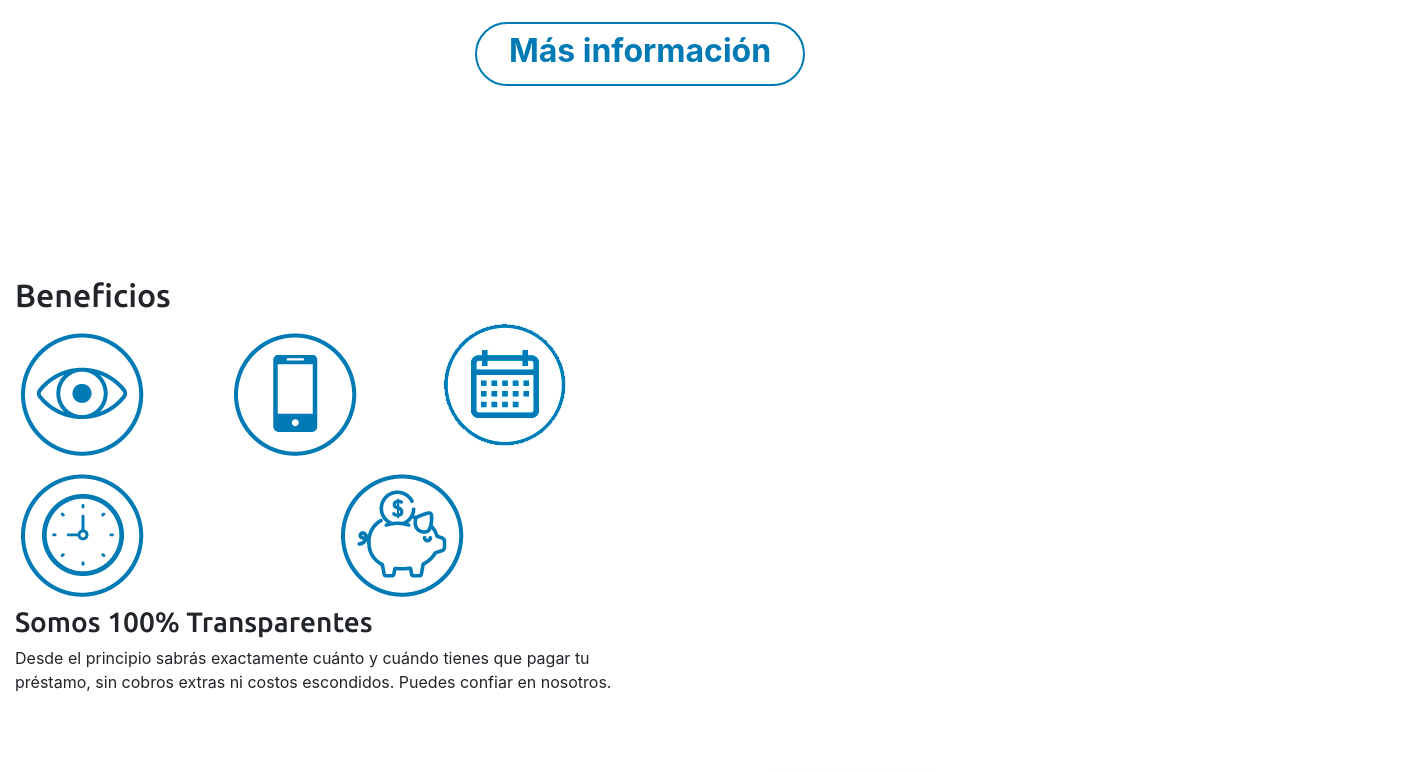
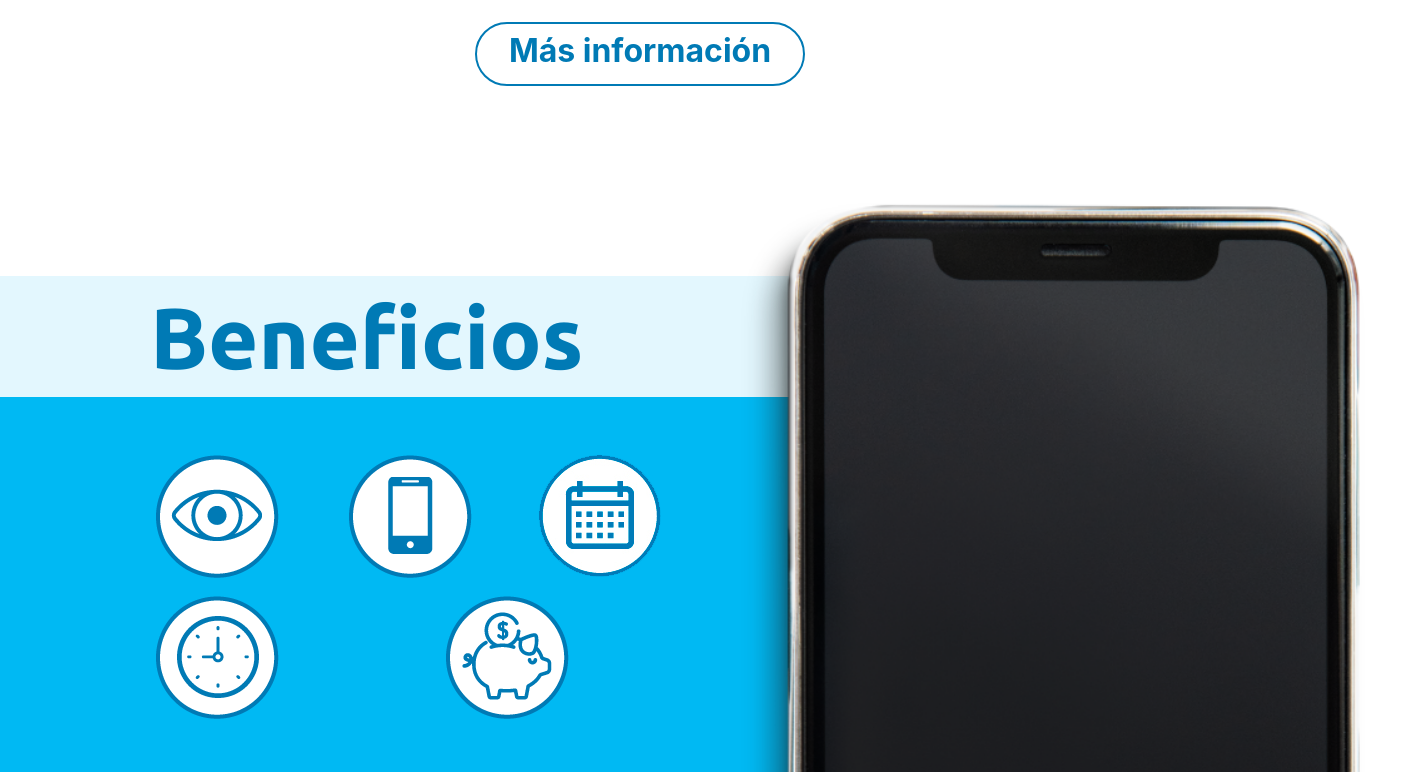
Before and after one commit to LuisValladaresC/kutenda, a plain HTML site: page index.html in a window 1280 px wide. Shown: the part 5100-5872 px from the top of the page, 1421 px wide, since content can reach past the window. Drawn offline with nearby package versions, Linux system fonts and the light colour scheme.

Commit message:
Maquetacion seccion beneficios

```diff
--- a/css/dev/beneficios.css
+++ b/css/dev/beneficios.css
@@ -0,0 +1,71 @@
+/* --------------------------- *\
+        FUNCIONAMIENTOS
+\* --------------------------- */
+
+#beneficios {
+    padding: 0;
+    position: relative;
+}
+
+    .beneficios-titulo {
+        font-size: 5.4em;
+        font-weight: 600;
+        color: var(--color-principal);
+        text-align: left;
+
+        background-color: #E3F7FE;
+        padding: 0.1em 0;
+        padding-left: 150px;
+        margin: 0;
+    }
+
+    .beneficios-contenido {
+        background-color: var(--color-secundario);
+        padding-left: 150px;
+    }
+
+        .beneficios-contenido-imagen {
+            display: flex;
+            align-items: center;
+        }
+
+            .beneficios-contenido-imagen img {
+
+            }
+
+        .beneficios-contenido-subtitulo {
+            font-size: 3.6em;
+            color: var(--color-white);
+            display: inline-block;
+        }
+
+        .beneficios-contenido-parrafo {
+            font-size: 2em;
+            font-weight: 300;
+            line-height: 1.2;
+            color: var(--color-white);
+
+            margin-top: .5em;
+            margin-bottom: 140px;
+        }
+
+    .beneficios-imagen {
+        position: absolute;
+        top: 0;
+        left: 0;
+        width: 100%;
+        height: 100%;
+        z-index: 1;
+
+        padding-left: 150px;
+    }
+
+        .beneficios-imagen img {
+            height: 100%;
+            margin: 0 auto;
+            display: block;
+        }
+
+    .beneficios-margen {
+        height: 150px;
+    }
--- a/css/dev/funcionamiento.css
+++ b/css/dev/funcionamiento.css
@@ -3,7 +3,7 @@
 \* --------------------------- */
 
 #funcionamiento {
-    padding: 40px 150px 190px;
+    padding: 40px 150px;
 }
 
     .funcionamiento-titulo {
--- a/index.html
+++ b/index.html
@@ -164,35 +164,37 @@
         </section>
 
         <section class="container-fluid" id="beneficios">
-            <h2>Beneficios</h2>
-            <div class="row">
+            <div class="beneficios-margen"></div>
+            <h2 class="beneficios-titulo">Beneficios</h2>
+            <div class="row beneficios-contenido">
                 <div class="col-6">
-                    <div class="row">
-                        <div class="col">
+                    <div class="row mt-5 mb-5">
+                        <div class="col beneficios-contenido-imagen">
                             <img src="./src/images/ojo_icon.png" alt="Kutenda">
                         </div>
-                        <div class="col">
+                        <div class="col beneficios-contenido-imagen">
                             <img src="./src/images/cel_icon.png" alt="Kutenda">
                         </div>
-                        <div class="col">
+                        <div class="col beneficios-contenido-imagen">
                             <img src="./src/images/calendario_icon.png" alt="Kutenda">
                         </div>
-                        <div class="col">
+                        <div class="col beneficios-contenido-imagen">
                             <img src="./src/images/reloj_icon.png" alt="Kutenda">
                         </div>
-                        <div class="col">
+                        <div class="col beneficios-contenido-imagen">
                             <img src="./src/images/ahorro_icon.png" alt="Kutenda">
                         </div>
                     </div>
-                    <h3>Somos 100% Transparentes</h3>
-                    <p>Desde el principio sabrás exactamente cuánto y cuándo tienes que pagar tu préstamo, sin cobros extras ni costos escondidos. Puedes confiar en nosotros.</p>
+                    <h3 class="beneficios-contenido-subtitulo">Somos 100% Transparentes</h3>
+                    <p class="beneficios-contenido-parrafo">Desde el principio sabrás exactamente cuánto y cuándo tienes que pagar tu préstamo, sin cobros extras ni costos escondidos. Puedes confiar en nosotros.</p>
                 </div>
             </div>
-            <div class="row">
-                <div class="offset-6 col">
+            <div class="row beneficios-imagen">
+                <div class="offset-6 col-6">
                     <img src="./src/images/celular.png" alt="Kutenda">
                 </div>
             </div>
+            <div class="beneficios-margen"></div>
         </section>
 
         <section class="container-fluid" id="preguntas">
```
